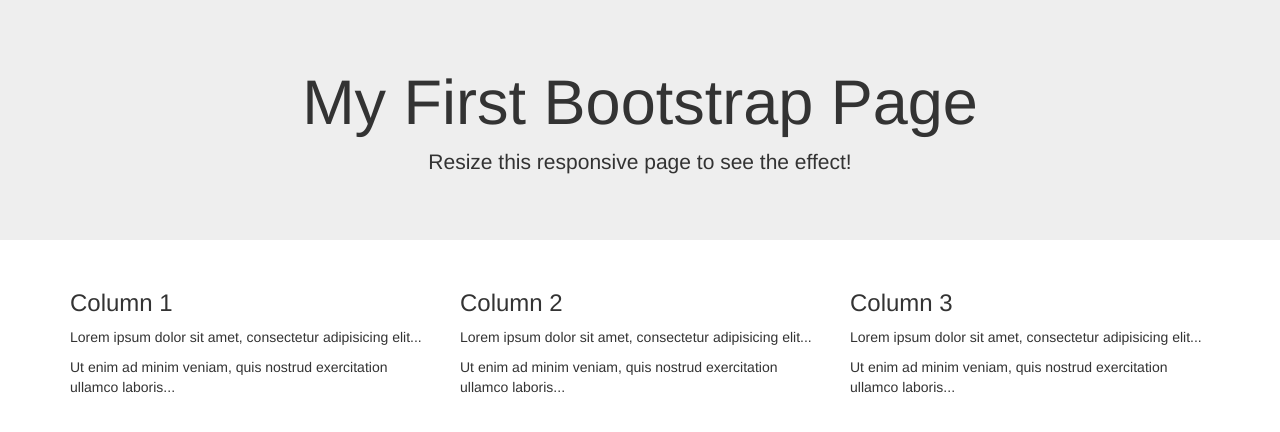
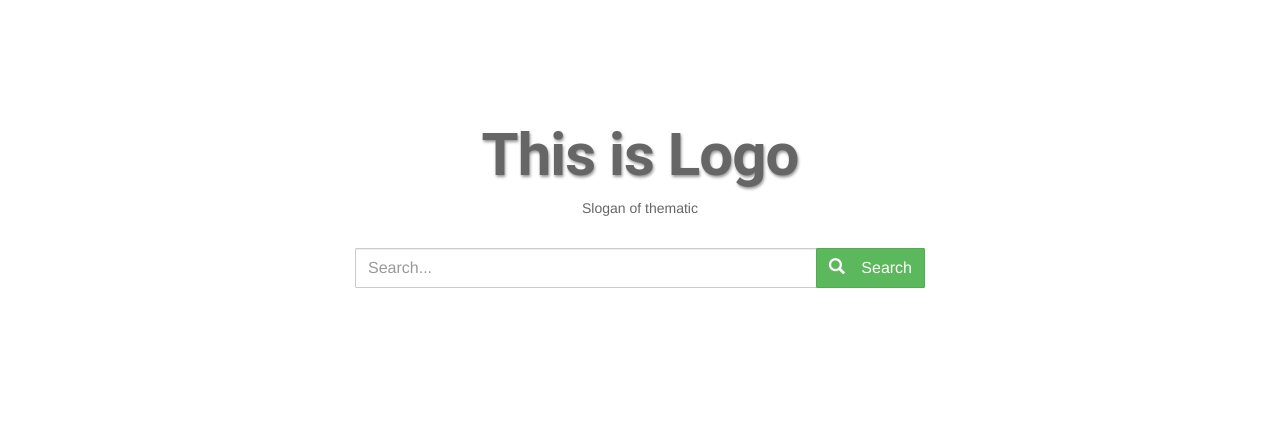
Before and after one commit to EricSchles/survivor_support, a Flask app: page /things in a window 1280 px wide. Shown: the top 432 px of the page. Run offline with Flask 2, Linux system fonts and the light colour scheme; some libraries are stand-ins or nearby versions.

Commit message:
adding new html

```diff
--- a/app/templates/index.html
+++ b/app/templates/index.html
@@ -7,33 +7,81 @@
   <link rel="stylesheet" href="https://maxcdn.bootstrapcdn.com/bootstrap/3.4.0/css/bootstrap.min.css">
   <script src="https://ajax.googleapis.com/ajax/libs/jquery/3.4.0/jquery.min.js"></script>
   <script src="https://maxcdn.bootstrapcdn.com/bootstrap/3.4.0/js/bootstrap.min.js"></script>
+
+  <style>
+    * {
+      -webkit-border-radius: 1px !important;
+         -moz-border-radius: 1px !important;
+              border-radius: 1px !important;
+    }
+    #logo {
+    color: #666;
+    width:100%;
+    }
+    #logo h1 {
+        font-size: 60px;
+        text-shadow: 1px 2px 3px #999;
+        font-family: Roboto, sans-serif;
+        font-weight: 700;
+        letter-spacing: -1px;
+    }
+    #logo p{
+      padding-bottom: 20px;
+    }
+
+
+    #form-buscar >.form-group >.input-group > .form-control {
+        height: 40px;
+    }
+    #form-buscar >.form-group >.input-group > .input-group-btn > .btn{
+            height: 40px;
+            font-size: 16px;
+            font-weight: 300;
+
+
+    }
+    #form-buscar >.form-group >.input-group > .input-group-btn > .btn .glyphicon{
+     margin-right:12px;
+    }
+
+
+    #form-buscar >.form-group >.input-group > .form-control {
+        font-size: 16px;
+        font-weight: 300;
+
+    }
+
+    #form-buscar >.form-group >.input-group > .form-control:focus {
+      border-color: #33A444;
+      outline: 0;
+      -webkit-box-shadow: inset 0 1px 1px rgba(0,0,0,.075), 0 0 1px rgba(0, 109, 0, 0.8);
+              box-shadow: inset 0 1px 1px rgba(0,0,0,.075), 0 0 1px rgba(0, 109, 0, 0.8);
+    }
+</style>
 </head>
 <body>
 
-<div class="jumbotron text-center">
-  <h1>My First Bootstrap Page</h1>
-  <p>Resize this responsive page to see the effect!</p>
-</div>
-
-<div class="container">
-  <div class="row">
-    <div class="col-sm-4">
-      <h3>Column 1</h3>
-      <p>Lorem ipsum dolor sit amet, consectetur adipisicing elit...</p>
-      <p>Ut enim ad minim veniam, quis nostrud exercitation ullamco laboris...</p>
+<div class="container" style="margin-top: 8%;">
+  <div class="col-md-6 col-md-offset-3">
+    <div class="row">
+    <div id="logo" class="text-center">
+      <h1>This is Logo</h1><p>Slogan of thematic</p>
     </div>
-    <div class="col-sm-4">
-      <h3>Column 2</h3>
-      <p>Lorem ipsum dolor sit amet, consectetur adipisicing elit...</p>
-      <p>Ut enim ad minim veniam, quis nostrud exercitation ullamco laboris...</p>
-    </div>
-    <div class="col-sm-4">
-      <h3>Column 3</h3>
-      <p>Lorem ipsum dolor sit amet, consectetur adipisicing elit...</p>
-      <p>Ut enim ad minim veniam, quis nostrud exercitation ullamco laboris...</p>
+    <form role="form" id="form-buscar">
+    <div class="form-group">
+    <div class="input-group">
+    <input id="1" class="form-control" type="text" name="search" placeholder="Search..." required/>
+      <span class="input-group-btn">
+        <button class="btn btn-success" type="submit">
+          <i class="glyphicon glyphicon-search" aria-hidden="true"></i> Search
+        </button>
+      </span>
+      </div>
+      </div>
+      </form>
+      </div>
     </div>
   </div>
-</div>
 
 </body>
 </html>
```
